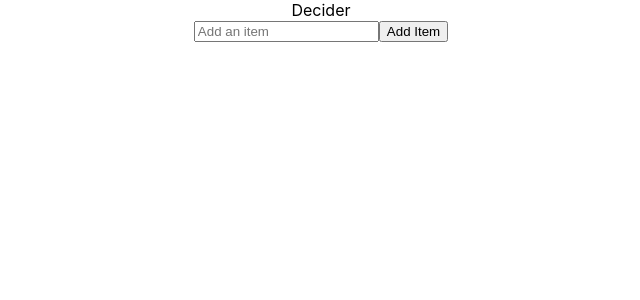
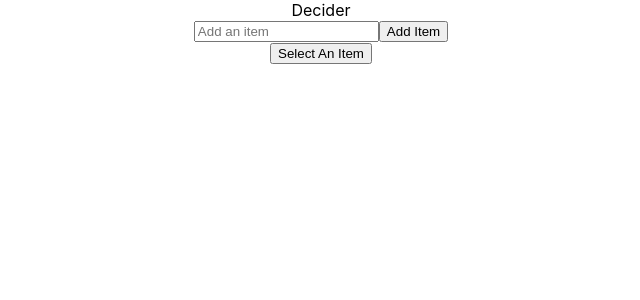
Before and after one commit to ProjectErostribe/decidr, a React (Create React App) app: page / in a window 1280 px wide. Shown: the top 300 px of the page, without its empty margins (319-959 px from the left). Built offline with nearby package versions, Linux system fonts and the light colour scheme.

Commit message:
feat(select): button to select random item #9

```diff
--- a/src/App.js
+++ b/src/App.js
@@ -20,6 +20,7 @@ function App() {
         listContainer={listContainer}
         setListContainer={setListContainer}
       />
+      <button onClick={selectItem}>Select An Item</button>
     </div>
   );
 }
```
